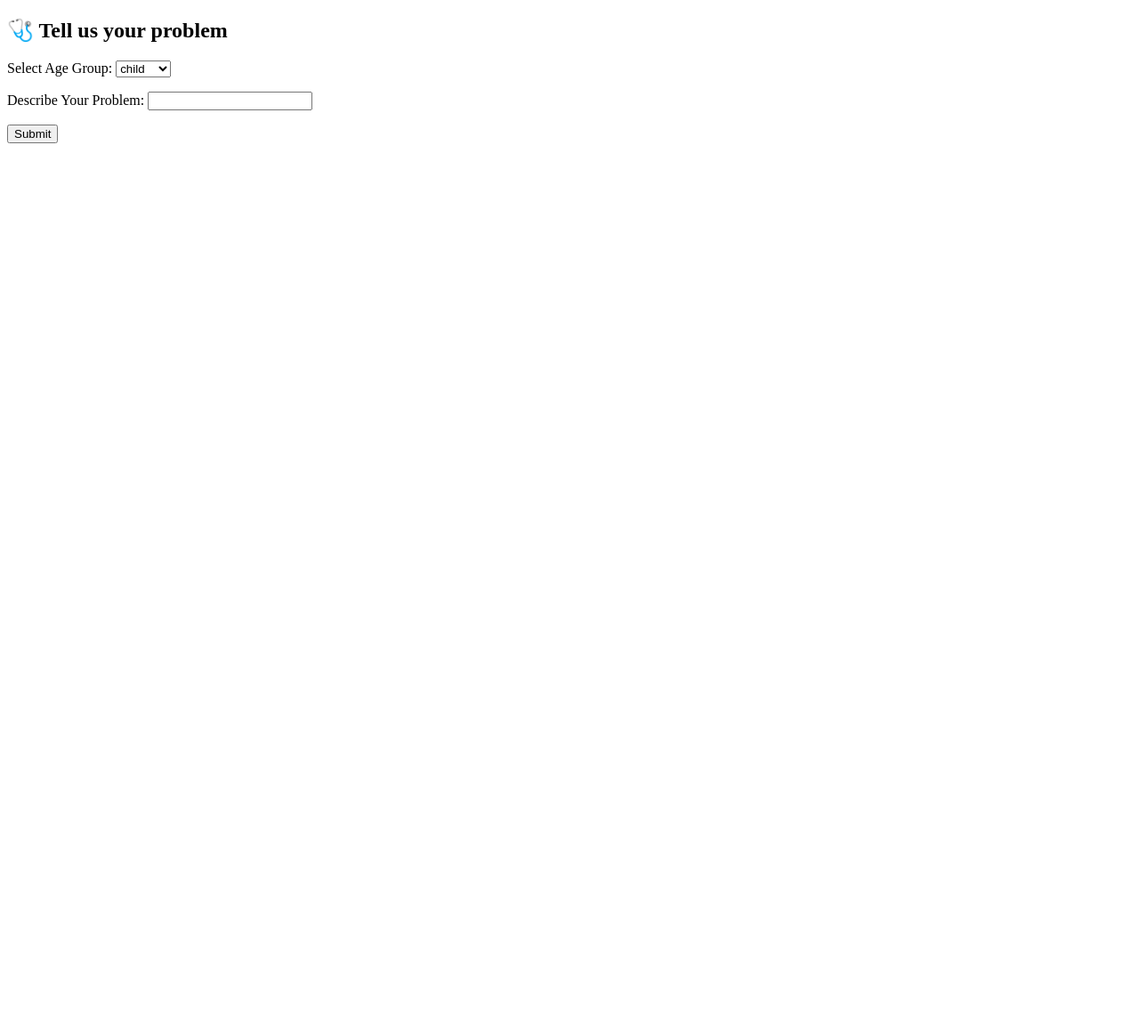
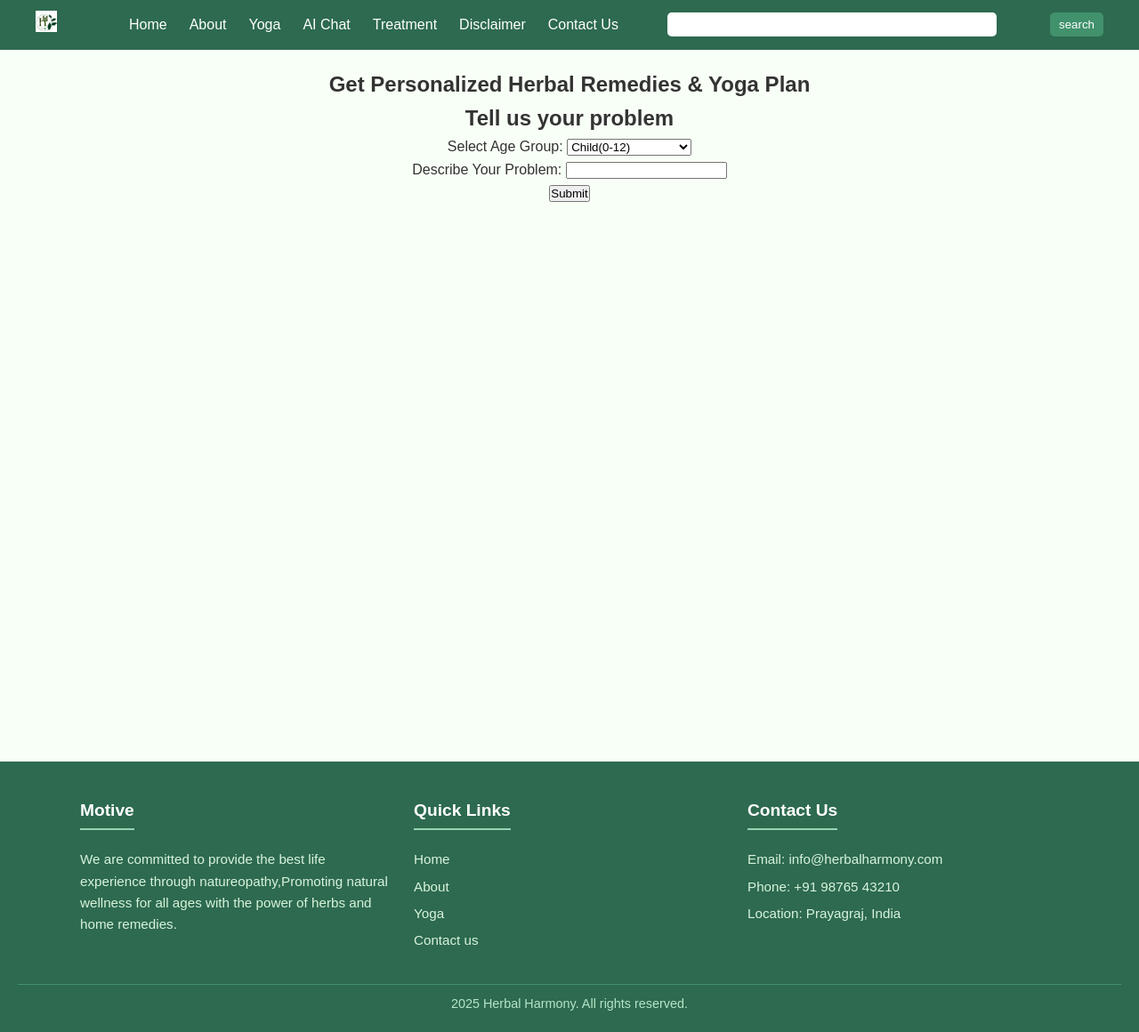
Before and after one commit to Prakriti-Srivastava/Herbal-Harmony1, a Django app: page /healthform in a window 1280 px wide. Shown: the whole page at 89% size. Before the commit the page ends 161 px from the top, so only its background shows below. Run offline with Django 5.2, Linux system fonts and the light colour scheme.

Commit message:
new added

```diff
--- a/herbal_harmony_backend/home/ai.py
+++ b/herbal_harmony_backend/home/ai.py
@@ -1,38 +1,56 @@
 from pymongo import MongoClient
-from django.shortcuts import render
 
-# Step 1 – MongoDB connection
+
+# MongoDB connection
 client = MongoClient("mongodb://localhost:27017/")
 db = client['herbal_harmony']
-herbs_collection = db['herbs']
-yoga_collection = db['yoga']
+herbscol = db['herbs']
+yogacol = db['yoga']
 
+# Free text keyword mapping
+symptomkeywords = {
+    "cold": ["cold", "jhukham", "sardi", "thand lag rahi hai", "mujhe jhukham hai", "nasa band hai"],
+    "headache": ["sir dard", "headache", "sir me dard ho raha hai", "dard sir ka"],
+    "fever": ["bukhaar", "fever", "bukhar", "body temperature badh gaya"]
+}
 
 def getRemedyAndYoga(age_group, symptom):
-    # Clean input (avoid extra spaces, match case)
+    # Normalize inputs
     age_group = age_group.strip().lower()
     symptom = symptom.strip().lower()
 
-    print("🔍 User Input:", symptom, age_group)  # debug print
-    print("📦 Available databases:", client.list_database_names())
-    print("📚 Collections in herbal_harmony:", db.list_collection_names())
+    # Map free text input to symptom keyword
+    symptomkey = None
+    for key, phrases in symptomkeywords.items():
+        for phrase in phrases:
+            if phrase in symptom:
+                symptomkey = key
+                break
+        if symptomkey:
+            break
 
-    # Step 2 – Remedy find karo (case-insensitive)
-    remedy = herbs_collection.find_one({
-        "Symptom": {"$regex": f"^{symptom}$", "$options": "i"},
+    if not symptomkey:
+        print("❌ No matching symptom keyword found for input:", symptom)
+        return None
+
+    print("🔍 User Input:", symptom, "→ Mapped Symptom:", symptomkey)
+
+    # Query MongoDB using mapped keyword
+    remedy = herbscol.find_one({
+        "Symptom": {"$regex": f"^{symptomkey}$", "$options": "i"},
         "age_group": {"$regex": f"^{age_group}$", "$options": "i"}
     })
 
-    # Step 3 – Yoga find karo (case-insensitive)
-    yoga = yoga_collection.find_one({
-        "Symptom": {"$regex": f"^{symptom}$", "$options": "i"},
+
+    yoga = yogacol.find_one({
+        "Symptom": {"$regex": f"^{symptomkey}$", "$options": "i"},
         "age_group": {"$regex": f"^{age_group}$", "$options": "i"}
     })
 
     print("🍃 Remedy found:", remedy)
     print("🧘 Yoga found:", yoga)
+    # Return results
 
-    # Step 4 – Return if any result found
     if remedy or yoga:
         return {
             "remedy": remedy['remedy'] if remedy else "No remedy found",
@@ -42,7 +60,7 @@ def getRemedyAndYoga(age_group, symptom):
         }
     else:
         return None
-
+# # ai.py
 
 
 
--- a/herbal_harmony_backend/home/form.py
+++ b/herbal_harmony_backend/home/form.py
@@ -3,9 +3,11 @@ from django import forms
 # Django ka 'forms.Form' ek simple form create karne ke liye use hota hai
 class HealthForm(forms.Form):
     AGE_CHOICES = [
-        ('child', 'child'),
-        ('adult', 'adult'),
-        ('elderly', 'elderly'),
+        ('child', 'Child(0-12)'),
+        ('teen', 'Teenagers(13-19)'),
+        ('adult', 'Adult(20-40)'),
+        ('middle_aged', 'Middle Aged(41-60)'),
+        ('elderly', 'Elderly(60+)'),
     ]
 
     # yahan 2 fields banayi gayi hain
--- /dev/null
+++ b/herbal_harmony_backend/static/css/healthform.css
@@ -0,0 +1,132 @@
+/* -------------------new css file home page------------------- */
+* {
+  margin: 0;
+  padding: 0;
+  box-sizing: border-box;
+  font-family: "Poppins", sans-serif;
+}
+
+body {
+  background: #f8fff6;
+  color: #333;
+  line-height: 1.6;
+}
+
+/* -------------------------navbar-------------------------- */
+.navbar {
+  display: flex;
+  justify-content: space-between;
+  align-items: center;
+  padding: 12px 40px;
+  background: #2d6a4f;
+  position: sticky;
+  top: 0;
+  z-index: 1000;
+}
+
+.nav-list {
+  list-style: none;
+  display: flex;
+  align-items: center;
+  gap: 25px;
+}
+
+.nav-list li a {
+  text-decoration: none;
+  color: #fff;
+  font-weight: 500;
+  transition: color 0.3s;
+}
+
+.nav-list li a:hover {
+  color: #95d5b2;
+}
+
+.logo img {
+  max-height: 80px;
+}
+
+#search {
+  padding: 6px 8px;
+  border-radius: 5px;
+  border: none;
+  outline: none;
+  align-items: right;
+  width: 370px;
+
+}
+
+.btn-sm {
+  padding: 6px 10px;
+  margin-left: 5px;
+  background: #40916c;
+  border: none;
+  border-radius: 5px;
+  color: #fff;
+  cursor: pointer;
+  transition: 0.3s;
+}
+
+.btn-sm:hover {
+  background: #52b788;
+}
+
+/*============================================ AI Section ===============================================*/
+
+.ai-section {
+    text-align: center;
+    padding: 10px 0px;
+    height: 100vh;
+    background-color: #f8fff6;
+    color: #333;
+
+
+}
+
+
+
+/* ========== FOOTER ========== */
+footer {
+  background: #2d6a4f;
+  color: #fff;
+  padding: 40px 20px 20px;
+}
+
+.footer-container {
+  display: grid;
+  grid-template-columns: repeat(auto-fit, minmax(220px, 1fr));
+  gap: 25px;
+  max-width: 1100px;
+  margin: auto;
+}
+
+.footer-column h3 {
+  margin-bottom: 15px;
+  font-size: 1.2rem;
+  border-bottom: 2px solid #95d5b2;
+  display: inline-block;
+  padding-bottom: 5px;
+}
+
+.footer-column p,
+.footer-column a {
+  font-size: 0.95rem;
+  color: #d8f3dc;
+  text-decoration: none;
+  margin: 6px 0;
+  display: block;
+  transition: color 0.3s;
+}
+
+.footer-column a:hover {
+  color: #95d5b2;
+}
+
+.footer-bottom {
+  text-align: center;
+  margin-top: 30px;
+  font-size: 0.9rem;
+  color: #b7e4c7;
+  border-top: 1px solid #40916c;
+  padding-top: 10px;
+}
--- a/herbal_harmony_backend/templates/healthform.html
+++ b/herbal_harmony_backend/templates/healthform.html
@@ -1,14 +1,78 @@
+{% load static %}
 <!DOCTYPE html>
 <html>
 <head>
-    <title>Health Form</title>
+    <meta charset="UTF-8">
+    <meta name="viewport" content="width=device-width, initial-scale=1.0">
+    <link rel="stylesheet" href="{% static 'css/healthform.css' %}">
+    <title>Herbal Harmony - AI Chat</title>
 </head>
 <body>
-    <h2>🩺 Tell us your problem</h2>
+    <!-- Navigation bar -->
+    <nav class="navbar background">
+        <ul class="nav-list">
+            <div class="logo"><img src="{% static 'pictures/logo.png' %}" alt="logo" width="30%"></div>
+            <li><a href="{% url 'Home' %}">Home</a></li>
+            <li><a href="{% url 'About' %}">About</a></li>
+            <li><a href="{% url 'yoga' %}">Yoga</a></li>
+            <li><a href="{% url 'healthform' %}">AI Chat</a></li>
+            <li><a href="{% url 'Treatment' %}">Treatment</a></li>
+            <li><a href="#disclaimer">Disclaimer</a></li>
+            <li><a href="#contact">Contact Us</a></li>
+        </ul>
+
+        <input type="text" name="search" id="search">
+        <button class="btn btn-sm">search</button>
+    </nav>
+    <!-- AI Section -->
+    <section class="ai-section" style="padding:20px;">
+
+        <h1>Get Personalized Herbal Remedies & Yoga Plan</h1>
+        <h2>Tell us your problem</h2>
+
+    <!-- form section -->
     <form method="POST">
         {% csrf_token %}
         {{ form.as_p }}
         <button type="submit">Submit</button>
     </form>
+
+    </section>
+
+    <!-- Footer Section -->
+    <footer>
+    <div class="footer-container">
+      <div class="footer-column">
+        <h3>Motive</h3>
+        <p>We are committed to provide the best life experience through natureopathy,Promoting natural wellness for all ages with the power of herbs and home remedies.</p>
+      </div>
+
+      <!-- -------------------Quick Links-------------------- -->
+      <div class="footer-column">
+        <h3>Quick Links</h3>
+        <a href="#">Home</a>
+        <a href="#">About</a>
+        <a href="#">Yoga</a>
+        <a href="#">Contact us</a>
+      </div>
+
+      <!-- -------------------Contact Info-------------------- -->
+      <div class="footer-column">
+        <h3>Contact Us</h3>
+        <p>Email: info@herbalharmony.com</p>
+        <p>Phone: +91 98765 43210</p>
+        <p>Location: Prayagraj, India</p>
+      </div>
+
+
+
+    </div>
+
+    <!-- Footer Bottom -->
+    <div class="footer-bottom">
+      <p>2025 Herbal Harmony. All rights reserved.</p>
+    </div>
+  </footer>
+
 </body>
 </html>
```
Also changed, not shown: herbal_harmony_backend/templates/output.html (+189 -49 lines).
